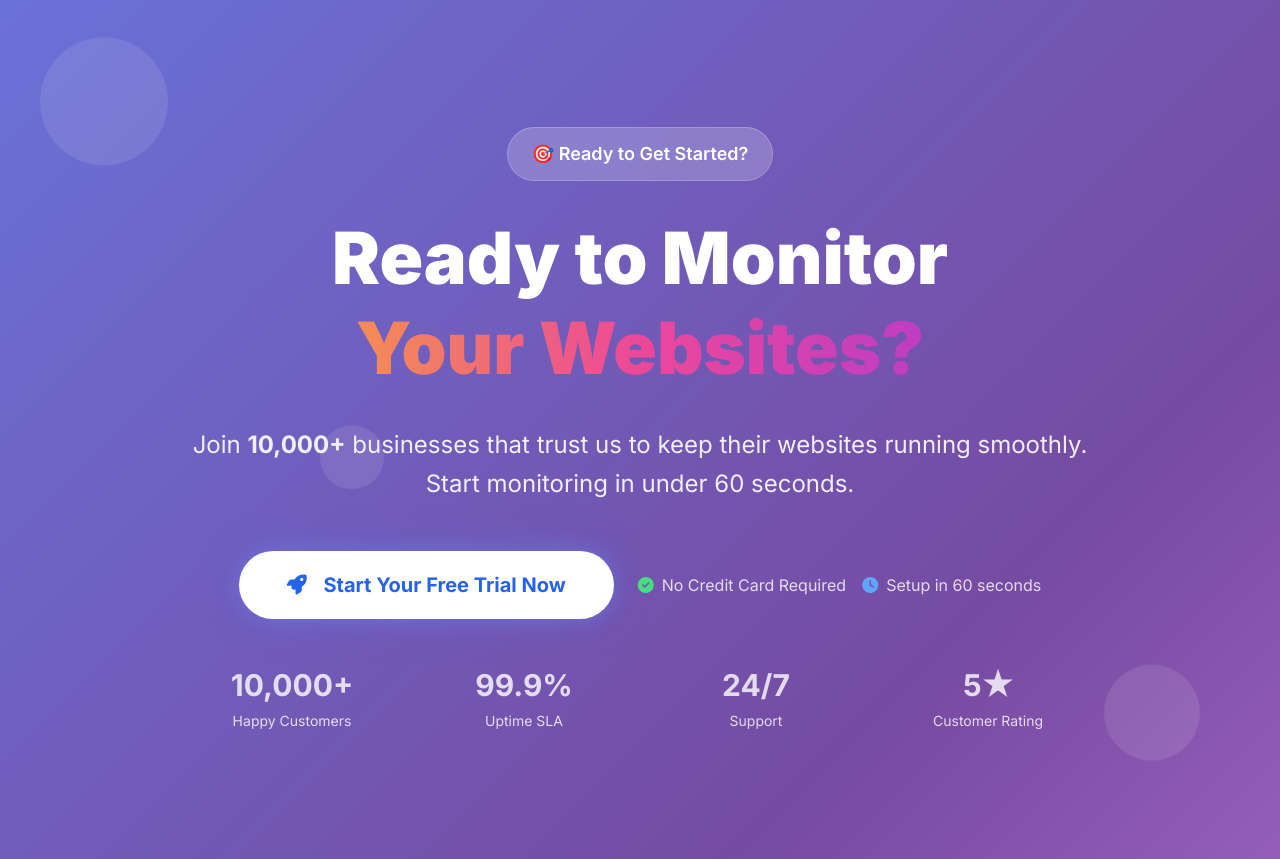
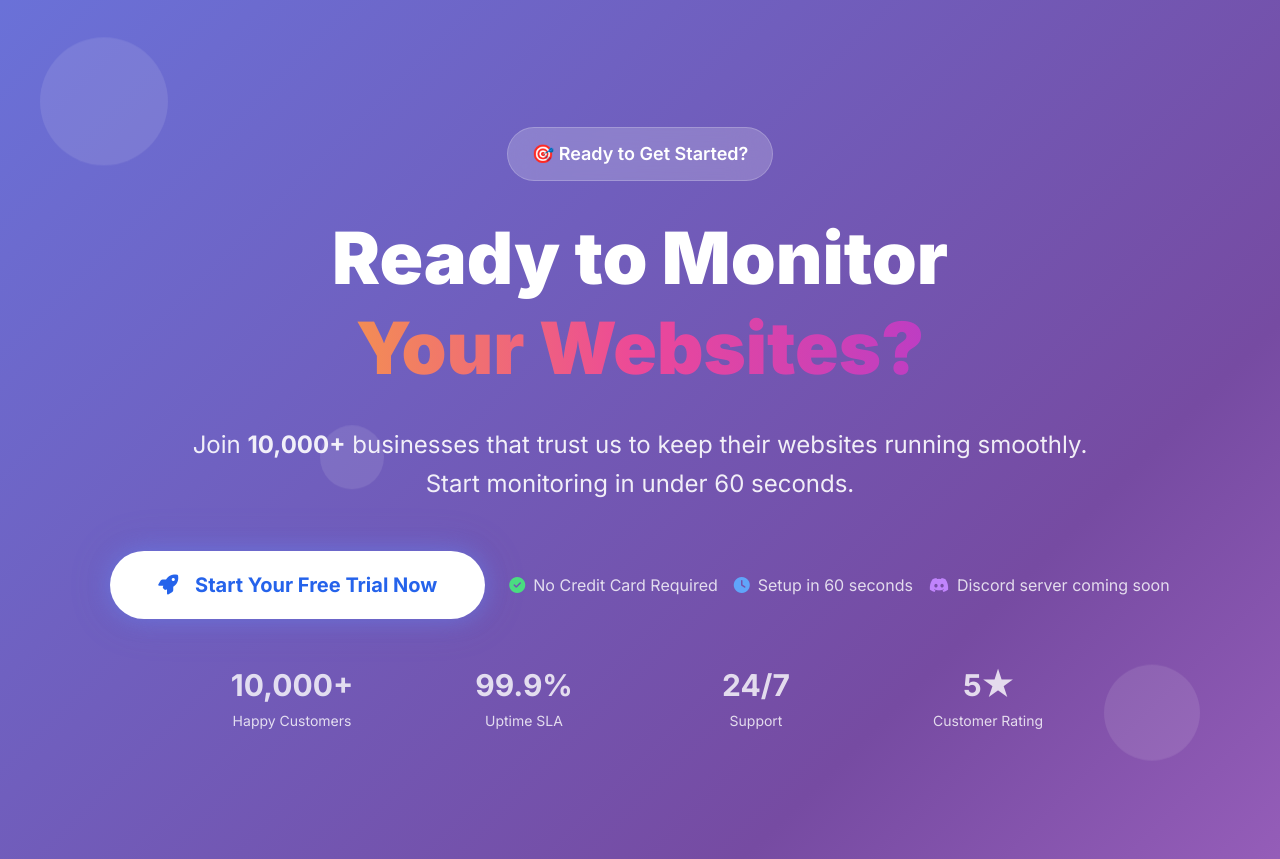
Before and after one commit to JVW-Hue/JVW-XZ, a Django app: page / in a window 1280 px wide. Shown: the part 3209-4068 px from the top of the page. Run offline with Django 4.2, Linux system fonts and the light colour scheme; parts of the project's set-up code (start-up, migrations or seed data) failed here and were passed over; some libraries are stand-ins or nearby versions.

Commit message:
Fix deployment issues and add Discord message

```diff
--- a/render.yaml
+++ b/render.yaml
@@ -3,7 +3,7 @@ services:
     name: uptime-monitor
     env: python
     buildCommand: "pip install -r requirements-prod.txt && python manage.py collectstatic --noinput && python manage.py migrate"
-    startCommand: "gunicorn uptime_monitor.wsgi:application"
+    startCommand: "gunicorn uptime_monitor.wsgi:application --bind 0.0.0.0:$PORT"
     envVars:
       - key: SECRET_KEY
         generateValue: true
--- a/templates/landing.html
+++ b/templates/landing.html
@@ -264,6 +264,10 @@
                         <i class="fas fa-clock mr-2 text-blue-400"></i>
                         <span>Setup in 60 seconds</span>
                     </div>
+                    <div class="flex items-center">
+                        <i class="fab fa-discord mr-2 text-purple-400"></i>
+                        <span>Discord server coming soon</span>
+                    </div>
                 </div>
             </div>
 
--- a/uptime_monitor/apps/monitoring/consumers.py
+++ b/uptime_monitor/apps/monitoring/consumers.py
@@ -2,8 +2,6 @@ import json
 from channels.generic.websocket import AsyncWebsocketConsumer
 from channels.db import database_sync_to_async
 from django.contrib.auth import get_user_model
-
-User = get_user_model()
 
 class DashboardConsumer(AsyncWebsocketConsumer):
     async def connect(self):
```
